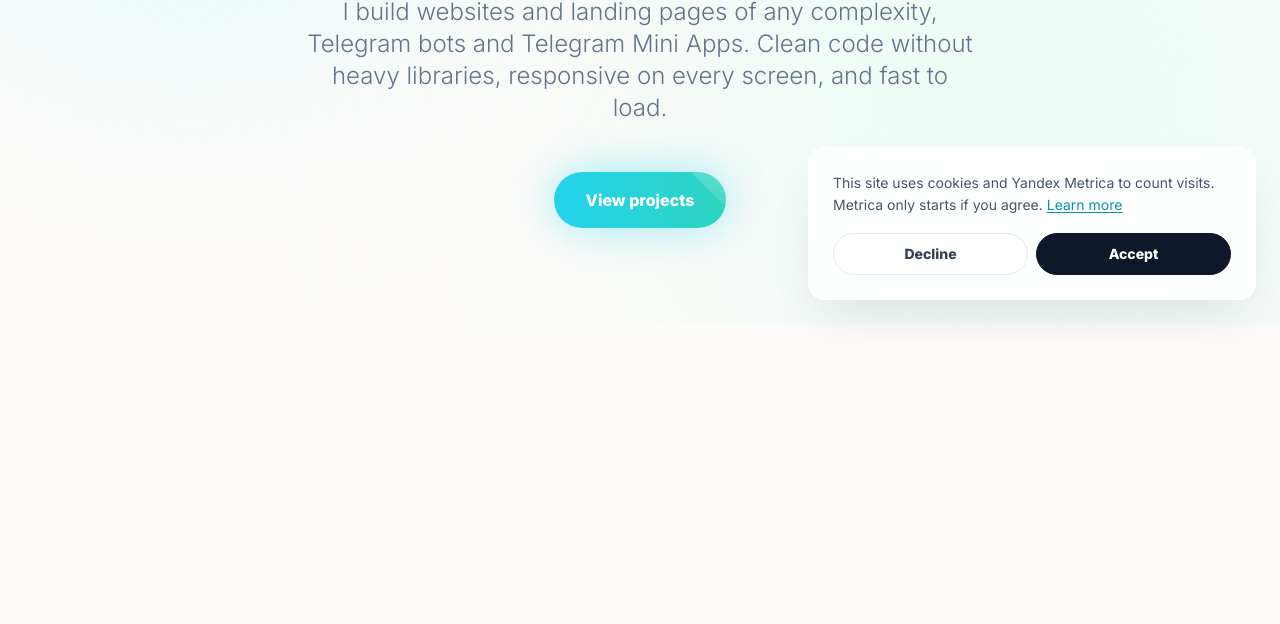
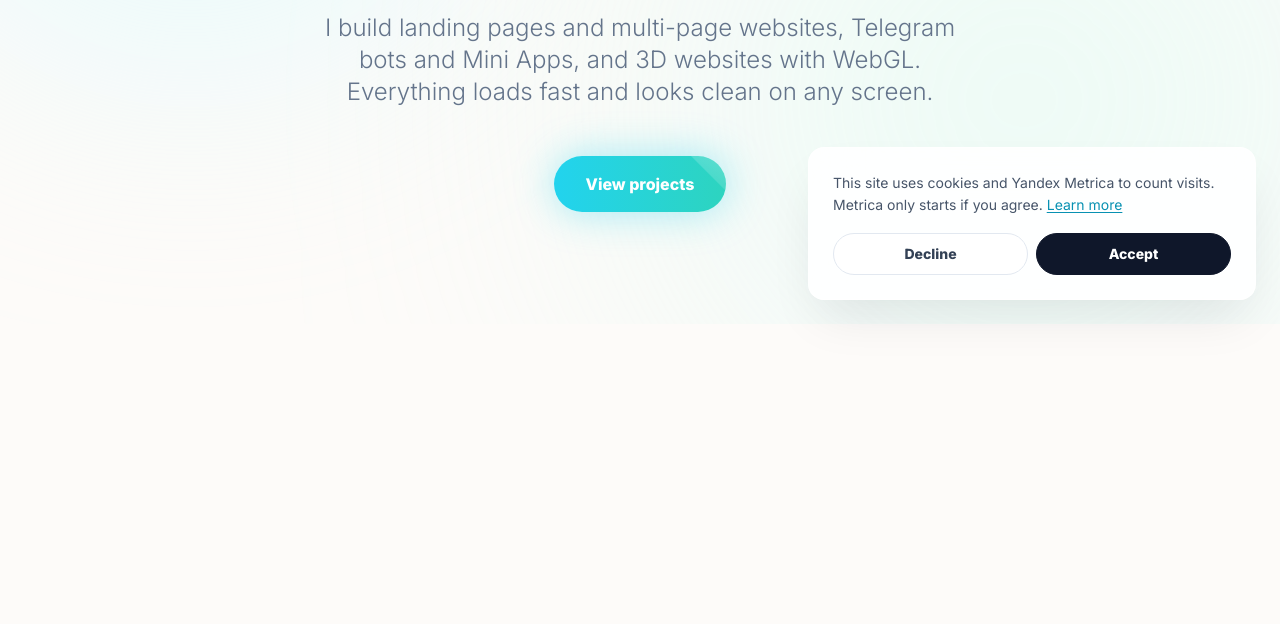
Before and after one commit to lusty1337/lusty1337.github.io, a website built with Vite: page index.html in a window 1280 px wide. Shown: the part 476-1100 px from the top of the page. Built offline with nearby package versions, Linux system fonts and the light colour scheme; animation ran at ten frames a second.

Commit message:
переписал подзаголовок первого экрана: убрал сайты-визитки и тяжёлые библиотеки, добавил 3D

```diff
--- a/index.html
+++ b/index.html
@@ -158,7 +158,7 @@
                     <span data-i18n="hero.title2" class="text-transparent bg-clip-text bg-gradient-to-r from-cyan-400 to-teal-400">автоматизация.</span>
                 </h1>
                 <p data-i18n="hero.lead" class="max-w-sm xs:max-w-2xl text-base xs:text-lg md:text-2xl text-slate-500 font-light leading-relaxed mb-6 md:mb-12">
-                    Разрабатываю сайты и лендинги (сайты-визитки) любой сложности, Telegram-ботов и Telegram Mini Apps. Чистый код без тяжёлых библиотек, адаптив под любой экран и устройство, быстрая загрузка.
+                    Делаю лендинги и многостраничные сайты, Telegram‑ботов и Mini Apps, 3D‑сайты на WebGL. Всё быстро грузится и аккуратно выглядит на любом экране.
                 </p>
                 <a href="#projects" data-i18n="hero.cta"
                     class="btn-water w-auto inline-flex items-center justify-center px-6 md:px-8 py-3 md:py-4 rounded-full bg-gradient-to-r from-cyan-400 to-teal-400 text-white text-sm md:text-base font-semibold shadow-[0_0_40px_rgba(34,211,238,0.4)] hover:shadow-[0_0_60px_rgba(34,211,238,0.6)] hover:scale-105 transition-all duration-700 ease-out">
--- a/src/i18n.js
+++ b/src/i18n.js
@@ -25,7 +25,7 @@ const DICT = {
 
         'hero.title1': 'Сайты, боты,',
         'hero.title2': 'автоматизация.',
-        'hero.lead': 'Разрабатываю сайты и лендинги (сайты-визитки) любой сложности, Telegram-ботов и Telegram Mini Apps. Чистый код без тяжёлых библиотек, адаптив под любой экран и устройство, быстрая загрузка.',
+        'hero.lead': 'Делаю лендинги и многостраничные сайты, Telegram‑ботов и Mini Apps, 3D‑сайты на WebGL. Всё быстро грузится и аккуратно выглядит на любом экране.',
         'hero.cta': 'Смотреть проекты',
 
         'about.h2': 'Привет! Я Егор Белов.',
@@ -267,7 +267,7 @@ const DICT = {
 
         'hero.title1': 'Websites, bots,',
         'hero.title2': 'automation.',
-        'hero.lead': 'I build websites and landing pages of any complexity, Telegram bots and Telegram Mini Apps. Clean code without heavy libraries, responsive on every screen, and fast to load.',
+        'hero.lead': 'I build landing pages and multi-page websites, Telegram bots and Mini Apps, and 3D websites with WebGL. Everything loads fast and looks clean on any screen.',
         'hero.cta': 'View projects',
 
         'about.h2': "Hi! I'm Egor Belov.",
```
